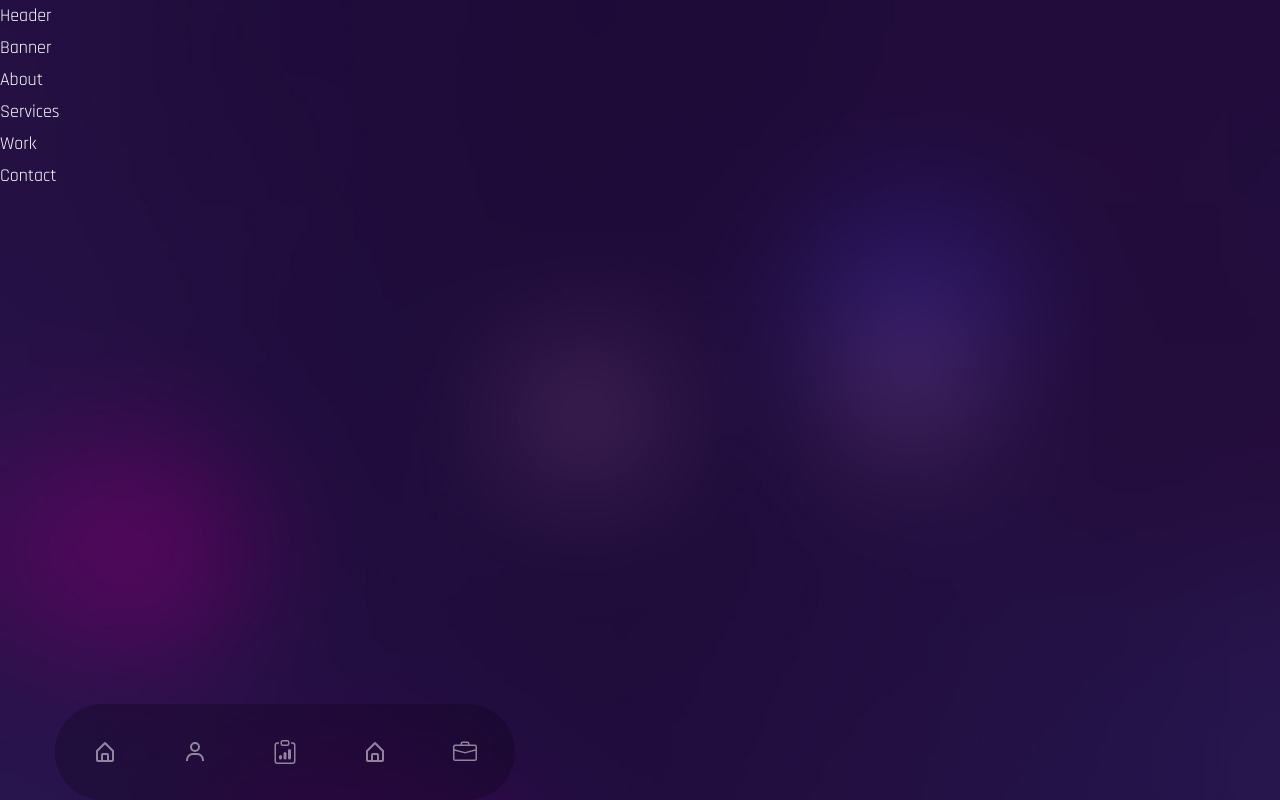
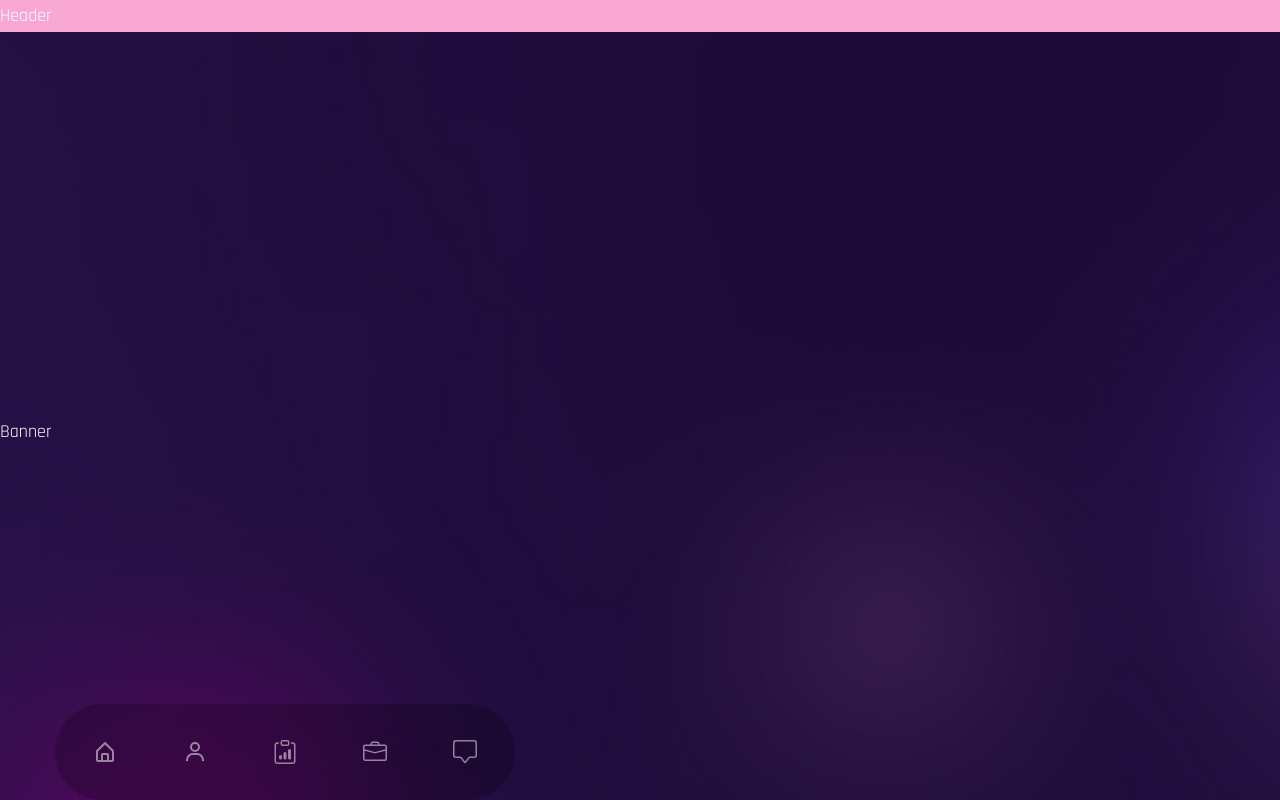
Before and after one commit to Lucas-tsl/PT-GlassBlower, a React (Create React App) app in the folder portfolio-starter-main/: page / in a window 1280 px wide. Shown: the top 800 px of the page. Built offline with nearby package versions, Linux system fonts and the light colour scheme; the HTML template or start-up script is replaced by a standard one; a web font is replaced by a local one.

Commit message:
fin création navigation

```diff
--- a/portfolio-starter-main/src/components/About.js
+++ b/portfolio-starter-main/src/components/About.js
@@ -1,7 +1,7 @@
 import React from 'react';
 
 const About = () => {
-  return <div>About</div>;
+  return <div className="section" id="about">About</div>;
 };
 
 export default About;
--- a/portfolio-starter-main/src/components/Banner.js
+++ b/portfolio-starter-main/src/components/Banner.js
@@ -1,7 +1,7 @@
 import React from 'react';
 
 const Banner = () => {
-  return <div>Banner</div>;
+  return <div className="section" id="home">Banner</div>;
 };
 
 export default Banner;
--- a/portfolio-starter-main/src/components/Contact.js
+++ b/portfolio-starter-main/src/components/Contact.js
@@ -1,7 +1,7 @@
 import React from 'react';
 
 const Contact = () => {
-  return <div>Contact</div>;
+  return <div className="section" id="contact">Contact</div>;
 };
 
 export default Contact;
--- a/portfolio-starter-main/src/components/Header.js
+++ b/portfolio-starter-main/src/components/Header.js
@@ -1,7 +1,7 @@
 import React from 'react';
 
 const Header = () => {
-  return <div>Header</div>;
+  return <div className="bg-pink-300">Header</div>;
 };
 
 export default Header;
--- a/portfolio-starter-main/src/components/Nav.js
+++ b/portfolio-starter-main/src/components/Nav.js
@@ -9,20 +9,36 @@
           <div className="container mx-auto">
               {/* nav inner */}
               <div className="w-full bg-black/20 h-[96px] backdrop-blur-2xl rounded-full max-w-[460px] px-5 flex justify-between items-center text-2xl text-white/50">
-                  <Link className="cursor-pointer w-[60px] h-[60px] flex items-center justify-center">
+                  <Link to="home"
+                        activeclass={true}
+                        smooth={true}
+                        spy={true} className="cursor-pointer w-[60px] h-[60px] flex items-center justify-center">
                       <BiHomeAlt/>
                   </Link>
-                  <Link className="cursor-pointer w-[60px] h-[60px] flex items-center justify-center">
+                  <Link to="about"
+                        activeclass={true}
+                        smooth={true}
+                        spy={true} className="cursor-pointer w-[60px] h-[60px] flex items-center justify-center">
                       <BiUser/>
                   </Link>
-                  <Link className="cursor-pointer w-[60px] h-[60px] flex items-center justify-center">
+                  <Link to="services"
+                        activeclass={true}
+                        smooth={true}
+                        spy={true} className="cursor-pointer w-[60px] h-[60px] flex items-center justify-center">
                       <BsClipboardData/>
                   </Link>
-                  <Link className="cursor-pointer w-[60px] h-[60px] flex items-center justify-center">
-                      <BiHomeAlt/>
+                  <Link to="work"
+                        activeclass={true}
+                        smooth={true}
+                        spy={true} className="cursor-pointer w-[60px] h-[60px] flex items-center justify-center">
+                      <BsBriefcase/>
                   </Link>
-                  <Link className="cursor-pointer w-[60px] h-[60px] flex items-center justify-center">
-                      <BsBriefcase/>
+
+                  <Link to="contact"
+                        activeclass={true}
+                        smooth={true}
+                        spy={true} className="cursor-pointer w-[60px] h-[60px] flex items-center justify-center">
+                      <BsChatSquare/>
                   </Link>
               </div>
           </div>
--- a/portfolio-starter-main/src/components/Services.js
+++ b/portfolio-starter-main/src/components/Services.js
@@ -1,7 +1,7 @@
 import React from 'react';
 
 const Services = () => {
-  return <div>Services</div>;
+  return <div className="section" id="services">Services</div>;
 };
 
 export default Services;
--- a/portfolio-starter-main/src/components/Work.js
+++ b/portfolio-starter-main/src/components/Work.js
@@ -1,7 +1,7 @@
 import React from 'react';
 
 const Work = () => {
-  return <div>Work</div>;
+  return <div className="section" id="work">Work</div>;
 };
 
 export default Work;
```
